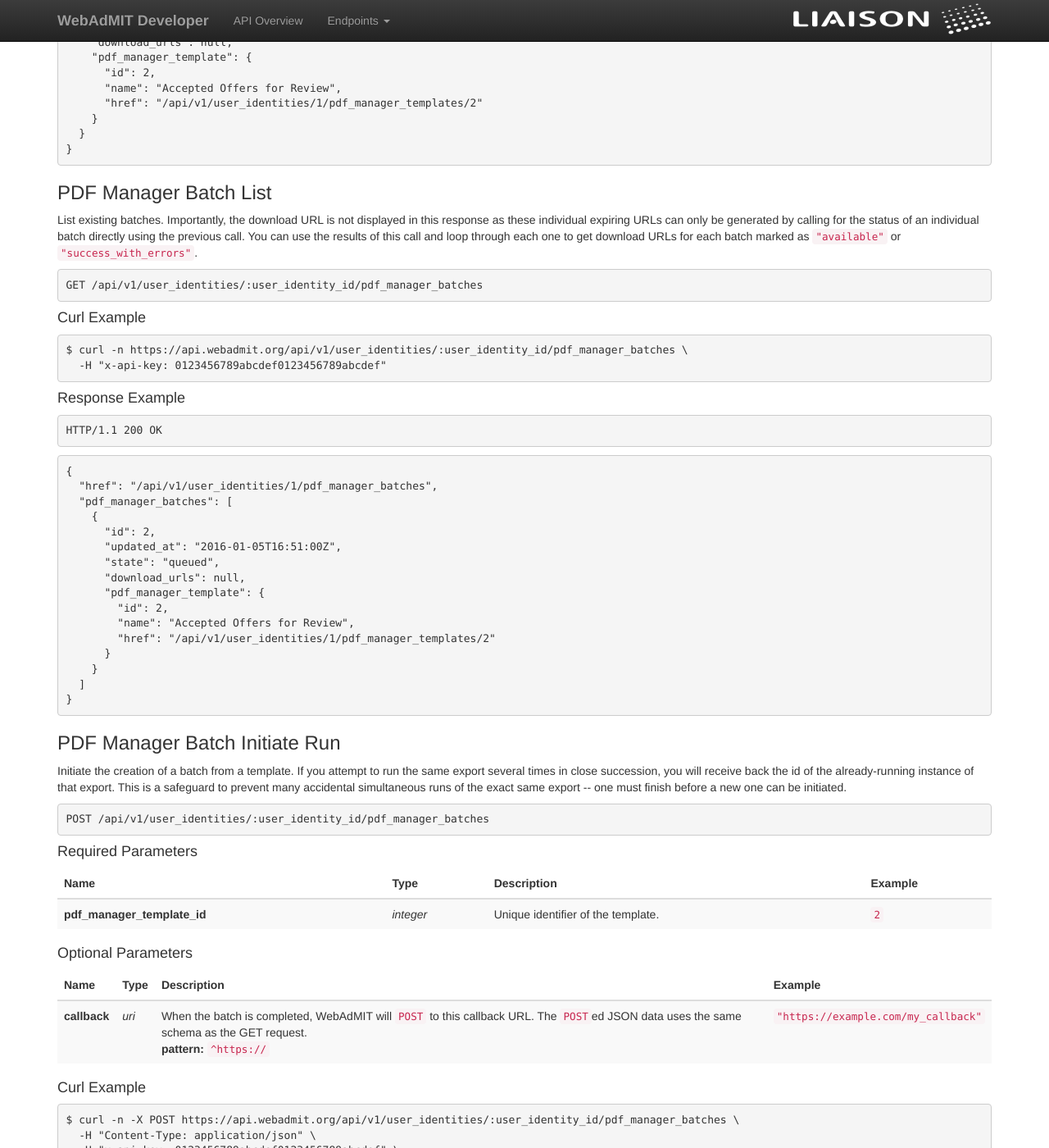
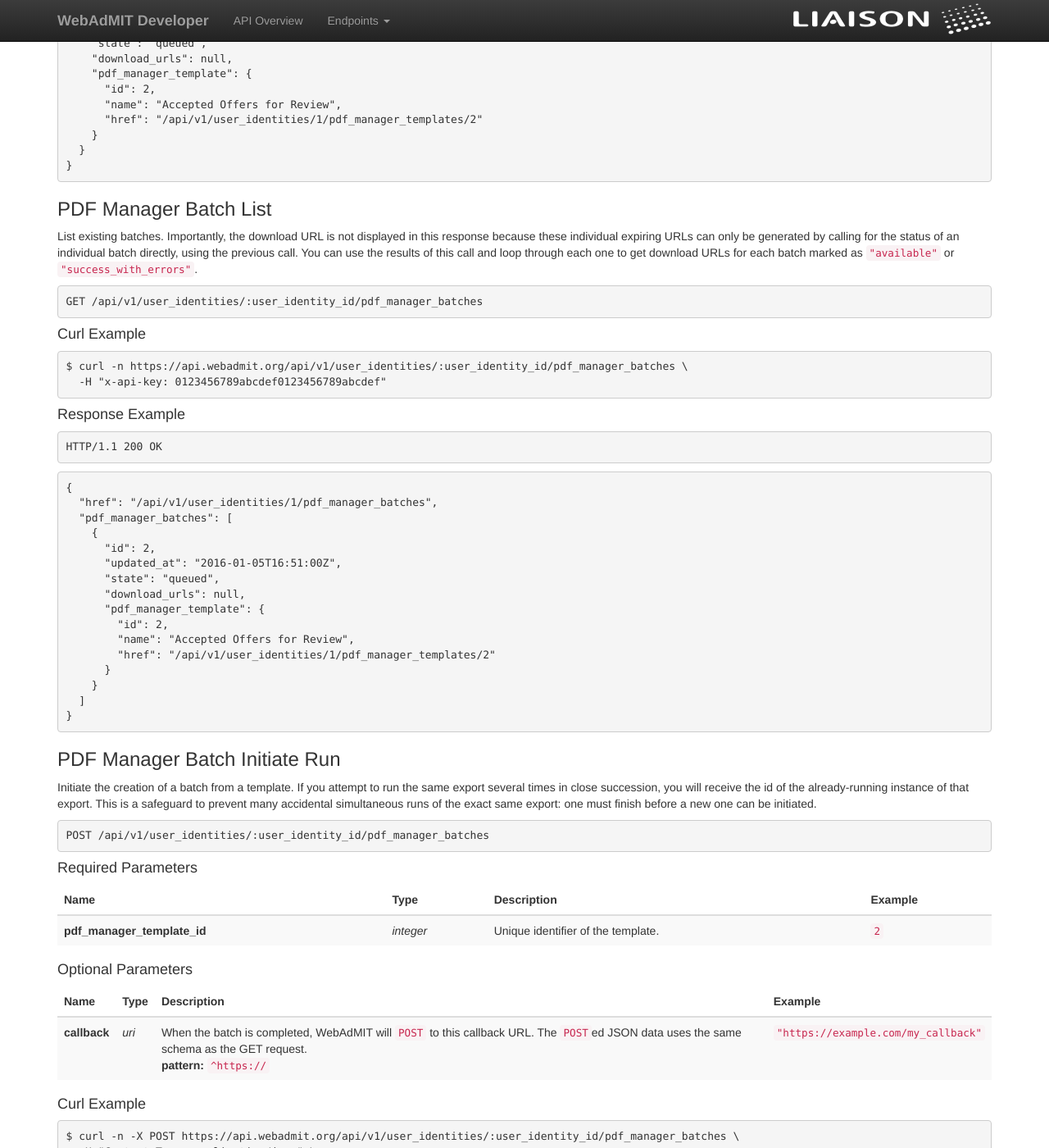
Before and after one commit to Liaison-Intl/Liaison-Intl.github.io, a Jekyll site: the page built from pdf_manager_batch.md, in a window 1280 px wide and 1400 px high, scrolled down 1341 px. Shown: the whole window at 82% size. Built offline with Jekyll 4.4.1, drawn with Linux system fonts in a browser that asks for light colours; nearby versions of some CDN libraries; some of the changed text lies outside the part shown.

Commit message:
Edits provided by Donna Weitz

```diff
--- a/pdf_manager_batch.md
+++ b/pdf_manager_batch.md
@@ -11,7 +11,7 @@
 
 <div class="alert alert-warning">
   <p><strong>This is a prototype resource.</strong></p>
-  <p>A prototype resource is experimental and major changes are likely. In time, a prototype resource may or may not advance to production.</p>
+  <p>A prototype resource is experimental, and major changes are likely. In time, a prototype resource may or may not advance to production.</p>
 </div>
 
 <h3>Attributes</h3>
@@ -110,7 +110,7 @@
 
 <h3>PDF Manager Batch List</h3>
 
-<p>List existing batches.  Importantly, the download URL is not displayed in this response as these individual expiring URLs can only be generated by calling for the status of an individual batch directly using the previous call. You can use the results of this call and loop through each one to get download URLs for each batch marked as <code>&quot;available&quot;</code> or <code>&quot;success_with_errors&quot;</code>.</p>
+<p>List existing batches.  Importantly, the download URL is not displayed in this response because these individual expiring URLs can only be generated by calling for the status of an individual batch directly, using the previous call. You can use the results of this call and loop through each one to get download URLs for each batch marked as <code>&quot;available&quot;</code> or <code>&quot;success_with_errors&quot;</code>.</p>
 
 <pre><code>GET /api/v1/user_identities/:user_identity_id/pdf_manager_batches
 </code></pre>
@@ -146,7 +146,7 @@
 
 <h3>PDF Manager Batch Initiate Run</h3>
 
-<p>Initiate the creation of a batch from a template.  If you attempt to run the same export several times in close succession, you will receive back the id of the already-running instance of that export. This is a safeguard to prevent many accidental simultaneous runs of the exact same export -- one must finish before a new one can be initiated.</p>
+<p>Initiate the creation of a batch from a template.  If you attempt to run the same export several times in close succession, you will receive the id of the already-running instance of that export. This is a safeguard to prevent many accidental simultaneous runs of the exact same export: one must finish before a new one can be initiated.</p>
 
 <pre><code>POST /api/v1/user_identities/:user_identity_id/pdf_manager_batches
 </code></pre>
```
Also changed, not shown: other parts of pdf_manager_batch.md (+2 -2 lines), CONTRIBUTING.md (+1 -1 lines), organization.md (+1 -1 lines), pdf_manager_template.md (+1 -1 lines), user_identity.md (+3 -3 lines), user_identity_extended_description.md (+3 -3 lines), README.md.
